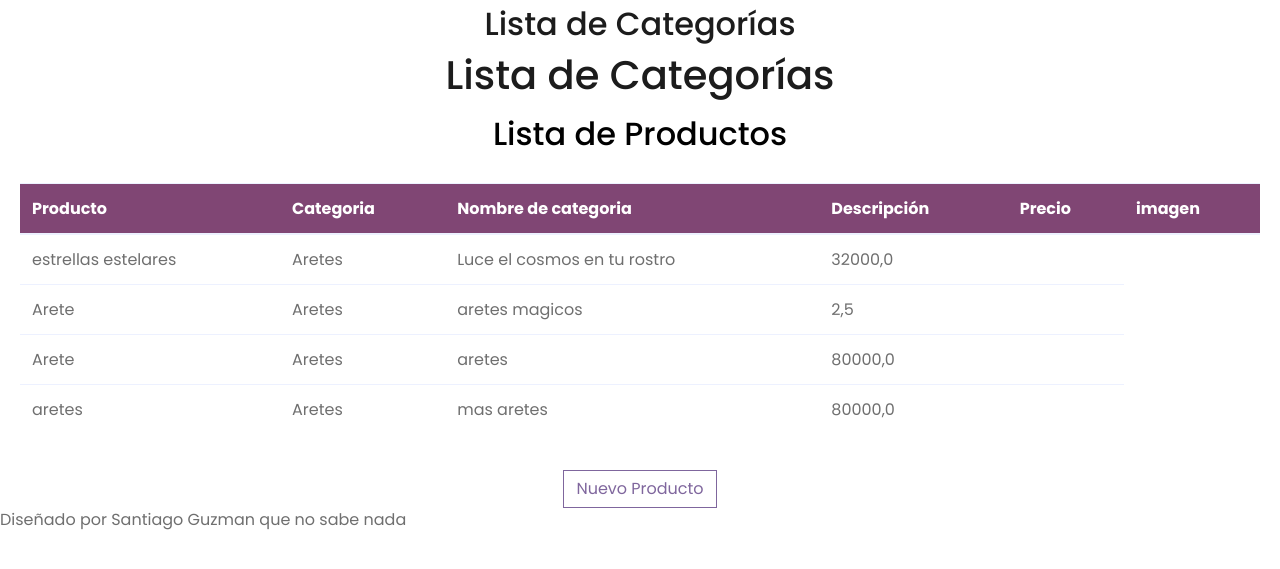
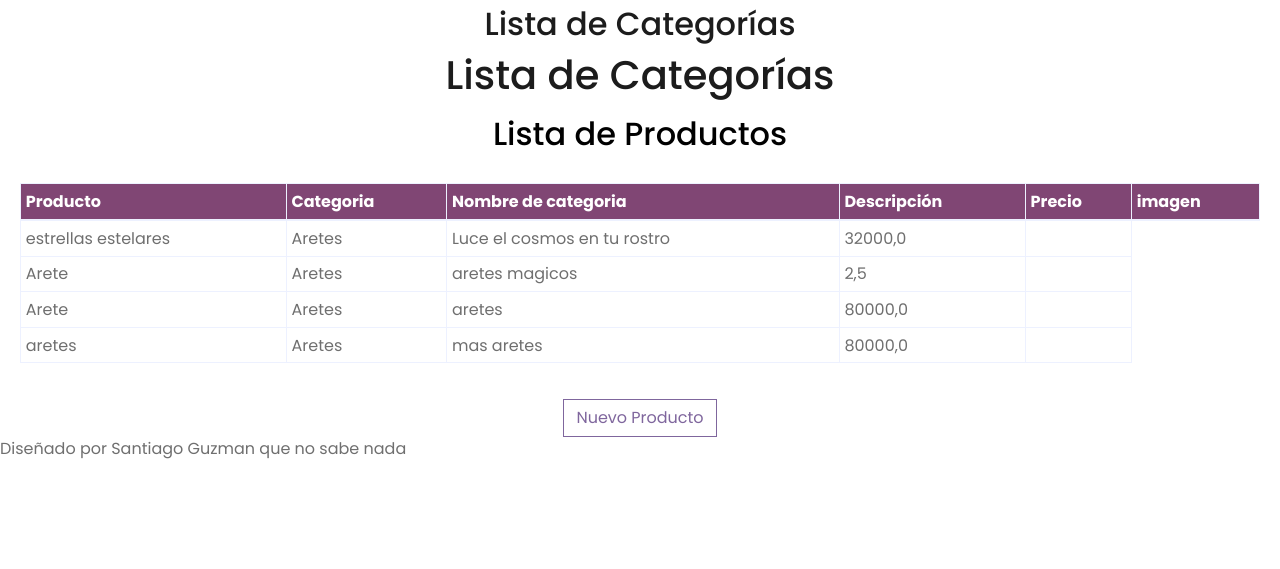
Before and after one commit to juan-ubaque/Ecommerce, a Django app: page /products/ in a window 1280 px wide. Shown: the part 51-620 px from the top of the page. Run offline with Django 4.2, Linux system fonts and the light colour scheme; data comes from the database, SQL or seed files in the repository; some libraries are stand-ins or nearby versions.

Commit message:
cambios en el dahsboard

```diff
--- a/product/templates/Dashboard.html
+++ b/product/templates/Dashboard.html
@@ -34,7 +34,7 @@
             {% comment %} {{ block table}} {% endcomment %}
 			<h2 style="height: 6%; width: 100%; margin:0%; color: #000; text-align: center;">Lista de Productos </h2>
 			<div class="d-flex justify-content-center table-responsive" style="margin: 0px; padding: 20px;">
-				<table class="table w-100">
+				<table class="table table-sm w-100 table-bordered">
 					<thead style="width: 100%; margin: 20px; background: #804674; color: #fff;">
 						<tr>
 							<th>Producto</th>
```
